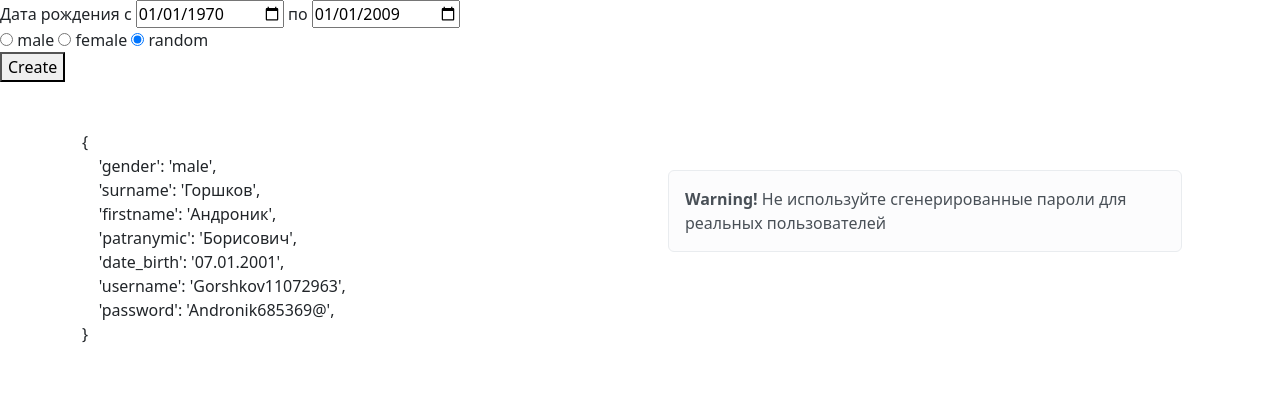
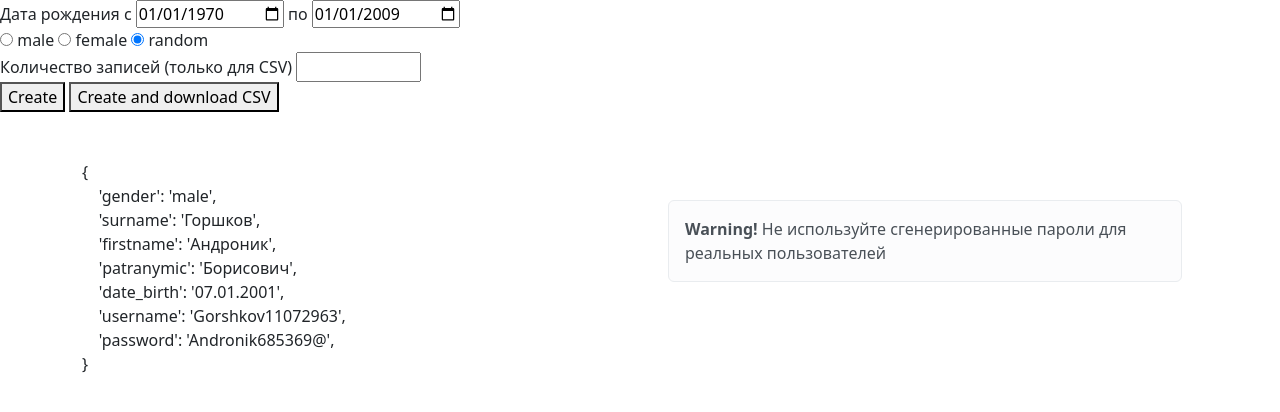
Before and after one commit to EvgeniiGerasin/user-generator-for-test, a Django app: page /castom_user/ in a window 1280 px wide. Shown: the top 412 px of the page. Run offline with Django 3.2, Linux system fonts and the light colour scheme; some libraries are stand-ins or nearby versions.

Commit message:
master
add form for number records

```diff
--- a/users_generator/templates/users_generator/castom_user.html
+++ b/users_generator/templates/users_generator/castom_user.html
@@ -4,9 +4,9 @@
   <form method="POST">
     {% csrf_token %}
     <div>
-      <label for="bday">Дата рождения с</label>
+      <label for="data_from">Дата рождения с</label>
       <input type="date" id="data_from" name="data_from" value={{ data_from }}></input>
-      <label for="bday">по</label>
+      <label for="data_to">по</label>
       <input type="date" id="data_to" name="data_to" value={{ data_to }}></input>
     </div>
     <div>
@@ -17,7 +17,12 @@
       <input type="radio" id="contactChoice3" name="gender" {% if gender == 'random'%} checked {% endif %} value="random">
       <label for="contactChoice3">random</label>
     </div>
+    <div>
+      <label for="number">Количество записей (только для CSV) </label>
+      <input type="number" min="1" max="100000" id="number" name="number"></input>
+    </div>
     <button type="submit">Create</button>
+    <button type="submit" name="type" value="csv">Create and download CSV</button>
   </form>
 
   <div class="container pt-5">
--- a/users_generator/views.py
+++ b/users_generator/views.py
@@ -22,6 +22,8 @@ def castom_user(request):
         data_from = request.POST.get('data_from')
         data_to = request.POST.get('data_to')
         gender = request.POST.get('gender')
+        number = int(request.POST.get('number'))
+        csv = bool(request.POST.get('type'))
         r.start_date = data_from
         r.stop_date = data_to
         r.gender = gender
```
